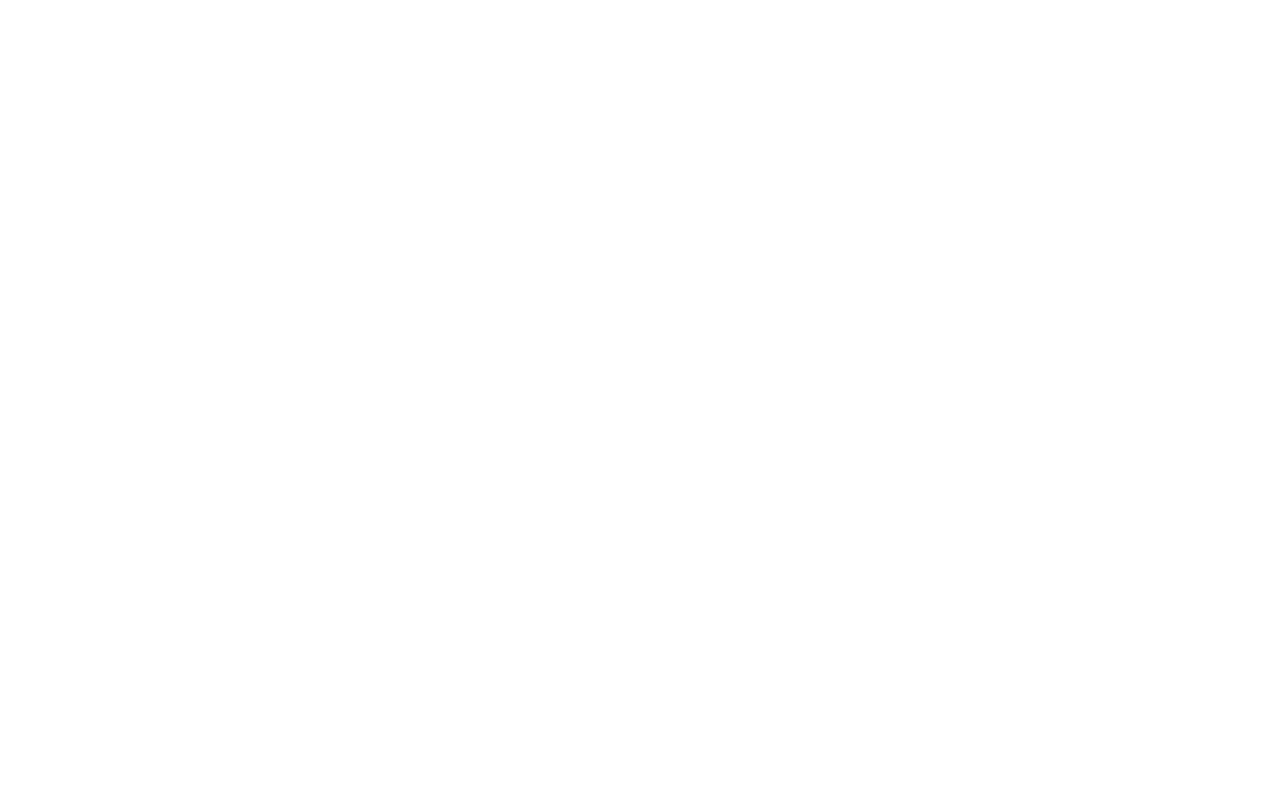
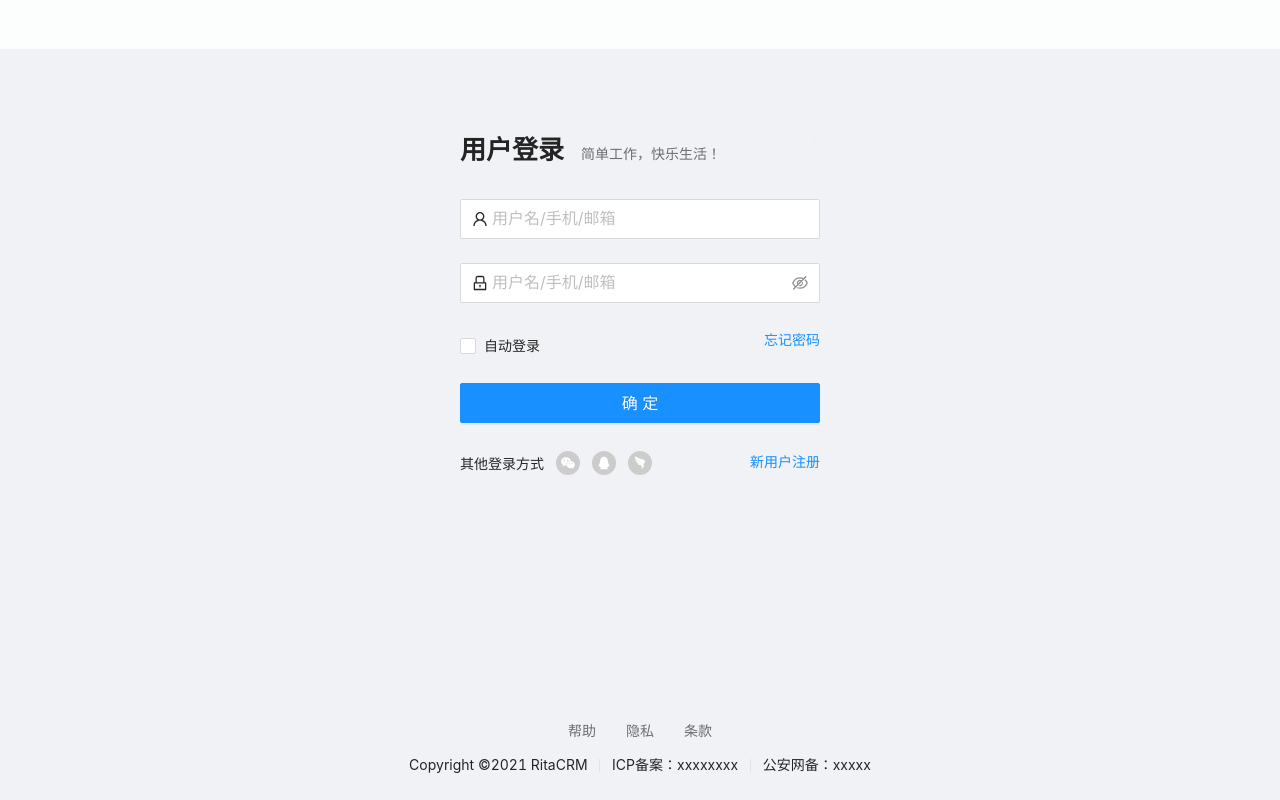
Before and after one commit to top-dante/iworker, a Vue app in the folder view/: page /#/user/register in a window 1280 px wide. Before the commit this address had no page. Built offline with nearby package versions, Linux system fonts and the light colour scheme.

Commit message:
添加用户注册 登录 找回密码路由

```diff
--- a/view/src/router/index.js
+++ b/view/src/router/index.js
@@ -17,7 +17,18 @@ const routes = [
       {path:'/member',name:'Member',component: ()=>import('../views/member/Index')},
       {path:'/setting',name:'Setting',component: ()=>import('../views/setting/Index')}
     ]
-  }
+  },
+  {
+    path:'',
+    name:'User',
+    component: ()=>import('../views/user/Index'),
+    children: [
+      { path:'/user/login',name:'Login',component: ()=>import('../views/user/Login')},
+      { path:'/user/register',name:'Register',component: ()=>import('../views/user/Register')},
+      { path:'/user/recover',name:'Recover',component: ()=>import('../views/user/Recover')},
+    ]
+  },
+
 ];
 
 const router = createRouter({
--- /dev/null
+++ b/view/src/views/user/Index.vue
@@ -0,0 +1,43 @@
+<template>
+  <a-layout :style="{minHeight:'100vh'}">
+    <a-layout-header class="header"></a-layout-header>
+    <a-layout-content>
+      <router-view/>
+    </a-layout-content>
+    <a-layout-footer style="text-align: center">
+      <div class="links">
+        <a href="javascript:;">帮助</a>
+        <a href="javascript:;">隐私</a>
+        <a href="javascript:;">条款</a>
+      </div>
+      Copyright ©2021 RitaCRM
+      <a-divider type="vertical"/>
+      ICP备案：xxxxxxxx
+      <a-divider type="vertical"/>
+      公安网备：xxxxx
+    </a-layout-footer>
+  </a-layout>
+</template>
+
+<script>
+export default {
+  name: "Index"
+}
+</script>
+
+<style scoped>
+.header {
+  background-color: rgba(255, 255, 255, .8);
+  height: 50px;
+  line-height: 50px;
+  backdrop-filter: blur(8px);
+  border-bottom: 1px solid #f0f0f0;
+}
+.links {
+  margin-bottom: 12px;
+}
+.links>a {
+  color: rgba(0,0,0,.55);
+  margin: 0 15px;
+}
+</style>
--- /dev/null
+++ b/view/src/views/user/Login.vue
@@ -0,0 +1,15 @@
+<template>
+  <a-layout>
+
+  </a-layout>
+</template>
+
+<script>
+export default {
+  name: "Login"
+}
+</script>
+
+<style scoped>
+
+</style>
--- /dev/null
+++ b/view/src/views/user/Recover.vue
@@ -0,0 +1,13 @@
+<template>
+<div></div>
+</template>
+
+<script>
+export default {
+  name: "Recover"
+}
+</script>
+
+<style scoped>
+
+</style>
--- /dev/null
+++ b/view/src/views/user/Register.vue
@@ -0,0 +1,112 @@
+<template>
+  <div class="register-box">
+    <h2 class="title">用户登录 <span>简单工作，快乐生活！</span></h2>
+    <a-form layout="vertical">
+      <a-form-item>
+        <a-input placeholder="用户名/手机/邮箱"
+                 :style="{width:'100%'}"
+                 size="large">
+          <template #prefix>
+            <UserOutlined/>
+          </template>
+        </a-input>
+      </a-form-item>
+      <a-form-item>
+        <a-input-password
+            size="large"
+            placeholder="用户名/手机/邮箱">
+          <template #prefix>
+            <LockOutlined/>
+          </template>
+        </a-input-password>
+      </a-form-item>
+      <a-form-item>
+        <a-checkbox>自动登录</a-checkbox>
+        <router-link to="/user/recover" :style="{float:'right'}">忘记密码</router-link>
+      </a-form-item>
+      <a-form-item>
+        <a-button type="primary" size="large" block>确定</a-button>
+      </a-form-item>
+      <a-form-item>
+        <span :style="{marginRight:'12px'}">其他登录方式</span>
+        <a href="javascript:;" class="user-login-other">
+          <a-avatar size="small">
+            <template #icon>
+              <WechatOutlined/>
+            </template>
+          </a-avatar>
+        </a>
+        <a href="javascript:;" class="user-login-other">
+          <a-avatar size="small" :style="{margin:'0 12px'}">
+            <template #icon>
+              <QqOutlined/>
+            </template>
+          </a-avatar>
+        </a>
+        <a href="javascript:;" class="user-login-other">
+          <a-avatar size="small">
+            <template #icon>
+              <DingdingOutlined/>
+            </template>
+          </a-avatar>
+        </a>
+        <router-link to="/user/register" :style="{float:'right'}">新用户注册</router-link>
+      </a-form-item>
+    </a-form>
+  </div>
+</template>
+
+<script>
+import {
+  UserOutlined,
+  LockOutlined,
+  WechatOutlined,
+  QqOutlined,
+  DingdingOutlined
+} from '@ant-design/icons-vue'
+
+export default {
+  name: "Register",
+  components: {
+    UserOutlined,
+    LockOutlined,
+    WechatOutlined,
+    QqOutlined,
+    DingdingOutlined
+  }
+}
+</script>
+
+<style scoped>
+.register-box {
+  width: 360px;
+  margin: 80px auto 0;
+  backdrop-filter: blur(8px);
+}
+.user-login-other{
+  vertical-align: 2px;
+}
+.user-login-other > .ant-avatar:hover {
+  background-color: #1890ff;
+  transition: all .4s;
+  color: #fff;
+}
+
+.title {
+  font-size: 26px;
+  margin-bottom: 28px;
+  font-weight: 700;
+  color: rgba(0, 0, 0, .85);
+
+}
+.title:hover{
+  transition: all .4s;
+  color: rgb(0,0,0);
+}
+.title>span {
+  font-size: 14px;
+  font-weight: 400;
+  color: rgba(0,0,0,.55);
+  margin-left: 10px
+}
+</style>
```
